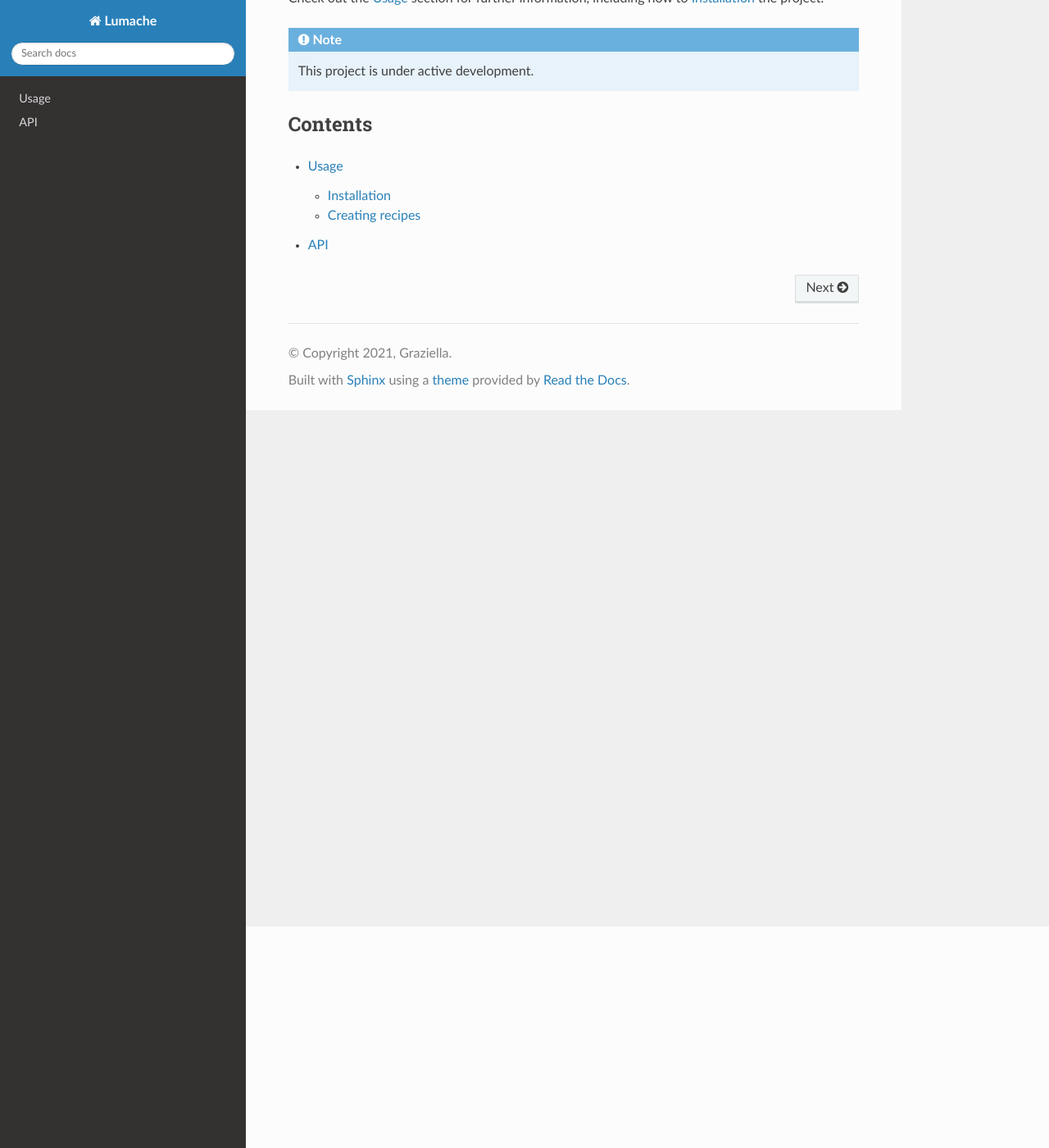
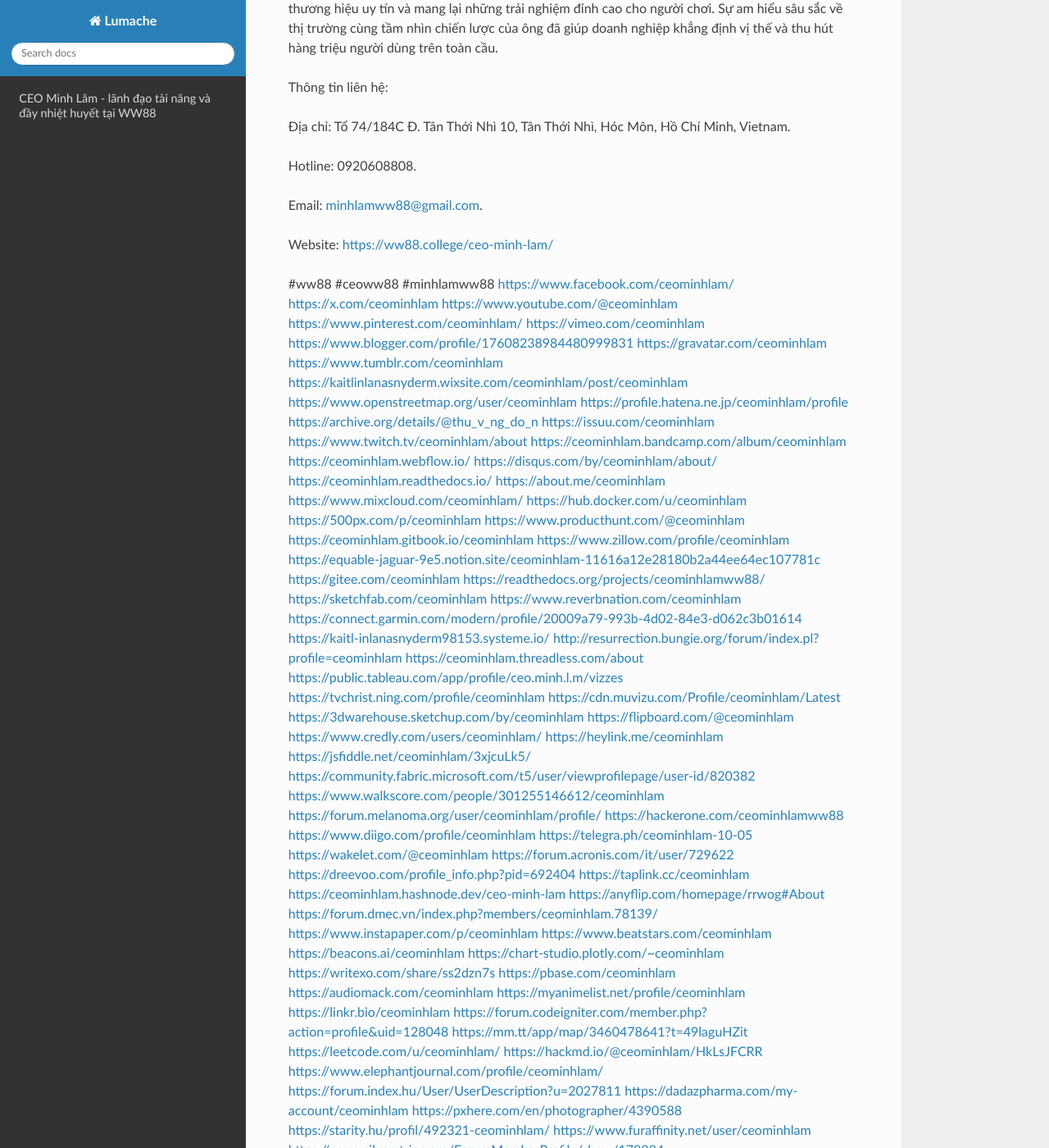
Before and after one commit to p8ebermouc/linkkceominhlam, a Sphinx documentation site: the page built from docs/source/index.rst, in a window 1280 px wide and 1400 px high, scrolled down 270 px. Shown: the whole window at 82% size. Built offline with Sphinx 7.4.7 and the Read the Docs theme 3.1.0, drawn with Linux system fonts in a browser that asks for light colours; some of the changed text lies outside the part shown.

Commit message:
Update index.rst

```diff
--- a/docs/source/index.rst
+++ b/docs/source/index.rst
@@ -1,22 +1,126 @@
-Welcome to Lumache's documentation!
+CEO Minh Lâm - lãnh đạo tài năng và đầy nhiệt huyết tại WW88
 ===================================
 
-**Lumache** (/lu'make/) is a Python library for cooks and food lovers
-that creates recipes mixing random ingredients.
-It pulls data from the `Open Food Facts database <https://world.openfoodfacts.org/>`_
-and offers a *simple* and *intuitive* API.
+`CEO Minh Lâm <https://ww88.college/ceo-minh-lam/>`_ là một nhà lãnh đạo tài năng và đầy nhiệt huyết, hiện đang giữ vị trí đứng đầu tại WW88 - một trong những nền tảng game đổi thưởng hàng đầu. Với kinh nghiệm dày dặn trong ngành công nghiệp giải trí trực tuyến, Minh Lâm đã đưa công ty phát triển vượt bậc, xây dựng thương hiệu uy tín và mang lại những trải nghiệm đỉnh cao cho người chơi. Sự am hiểu sâu sắc về thị trường cùng tầm nhìn chiến lược của ông đã giúp doanh nghiệp khẳng định vị thế và thu hút hàng triệu người dùng trên toàn cầu.
 
-Check out the :doc:`usage` section for further information, including
-how to :ref:`installation` the project.
+Thông tin liên hệ:
 
-.. note::
+Địa chỉ: Tổ 74/184C Đ. Tân Thới Nhì 10, Tân Thới Nhì, Hóc Môn, Hồ Chí Minh, Vietnam.
 
-   This project is under active development.
+Hotline: 0920608808.
 
-Contents
---------
+Email: minhlamww88@gmail.com.
 
-.. toctree::
+Website: https://ww88.college/ceo-minh-lam/
 
-   usage
-   api
+#ww88 #ceoww88 #minhlamww88
+https://www.facebook.com/ceominhlam/
+https://x.com/ceominhlam
+https://www.youtube.com/@ceominhlam
+https://www.pinterest.com/ceominhlam/
+https://vimeo.com/ceominhlam
+https://www.blogger.com/profile/17608238984480999831
+https://gravatar.com/ceominhlam
+https://www.tumblr.com/ceominhlam
+https://kaitlinlanasnyderm.wixsite.com/ceominhlam/post/ceominhlam
+https://www.openstreetmap.org/user/ceominhlam
+https://profile.hatena.ne.jp/ceominhlam/profile
+https://archive.org/details/@thu_v_ng_do_n
+https://issuu.com/ceominhlam
+https://www.twitch.tv/ceominhlam/about
+https://ceominhlam.bandcamp.com/album/ceominhlam
+https://ceominhlam.webflow.io/
+https://disqus.com/by/ceominhlam/about/
+https://ceominhlam.readthedocs.io/
+https://about.me/ceominhlam
+https://www.mixcloud.com/ceominhlam/
+https://hub.docker.com/u/ceominhlam
+https://500px.com/p/ceominhlam
+https://www.producthunt.com/@ceominhlam
+https://ceominhlam.gitbook.io/ceominhlam
+https://www.zillow.com/profile/ceominhlam
+https://equable-jaguar-9e5.notion.site/ceominhlam-11616a12e28180b2a44ee64ec107781c
+https://gitee.com/ceominhlam
+https://readthedocs.org/projects/ceominhlamww88/
+https://sketchfab.com/ceominhlam
+https://www.reverbnation.com/ceominhlam
+https://connect.garmin.com/modern/profile/20009a79-993b-4d02-84e3-d062c3b01614
+https://kaitl-inlanasnyderm98153.systeme.io/
+http://resurrection.bungie.org/forum/index.pl?profile=ceominhlam
+https://ceominhlam.threadless.com/about
+https://public.tableau.com/app/profile/ceo.minh.l.m/vizzes
+https://tvchrist.ning.com/profile/ceominhlam
+https://cdn.muvizu.com/Profile/ceominhlam/Latest
+https://3dwarehouse.sketchup.com/by/ceominhlam
+https://flipboard.com/@ceominhlam
+https://www.credly.com/users/ceominhlam/
+https://heylink.me/ceominhlam
+https://jsfiddle.net/ceominhlam/3xjcuLk5/
+https://community.fabric.microsoft.com/t5/user/viewprofilepage/user-id/820382
+https://www.walkscore.com/people/301255146612/ceominhlam
+https://forum.melanoma.org/user/ceominhlam/profile/
+https://hackerone.com/ceominhlamww88
+https://www.diigo.com/profile/ceominhlam
+https://telegra.ph/ceominhlam-10-05
+https://wakelet.com/@ceominhlam
+https://forum.acronis.com/it/user/729622
+https://dreevoo.com/profile_info.php?pid=692404
+https://taplink.cc/ceominhlam
+https://ceominhlam.hashnode.dev/ceo-minh-lam
+https://anyflip.com/homepage/rrwog#About
+https://forum.dmec.vn/index.php?members/ceominhlam.78139/
+https://www.instapaper.com/p/ceominhlam
+https://www.beatstars.com/ceominhlam
+https://beacons.ai/ceominhlam
+https://chart-studio.plotly.com/~ceominhlam
+https://writexo.com/share/ss2dzn7s
+https://pbase.com/ceominhlam
+https://audiomack.com/ceominhlam
+https://myanimelist.net/profile/ceominhlam
+https://linkr.bio/ceominhlam
+https://forum.codeigniter.com/member.php?action=profile&uid=128048
+https://mm.tt/app/map/3460478641?t=49laguHZit
+https://leetcode.com/u/ceominhlam/
+https://hackmd.io/@ceominhlam/HkLsJFCRR
+https://www.elephantjournal.com/profile/ceominhlam/
+https://forum.index.hu/User/UserDescription?u=2027811
+https://dadazpharma.com/my-account/ceominhlam
+https://pxhere.com/en/photographer/4390588
+https://starity.hu/profil/492321-ceominhlam/
+https://www.furaffinity.net/user/ceominhlam
+https://www.silverstripe.org/ForumMemberProfile/show/178884
+https://www.emoneyspace.com/ceominhlam
+https://www.callupcontact.com/b/businessprofile/ceominhlam/9301671
+https://www.intensedebate.com/people/ceominhlam
+https://files.fm/ceominhlam/info
+https://booklog.jp/users/ceominhlam/profile
+https://socialtrain.stage.lithium.com/t5/user/viewprofilepage/user-id/100734
+https://www.brownbook.net/business/53131217/ceominhlam/
+https://ceominhlam.hashnode.dev/ceominhlam
+https://varecha.pravda.sk/profil/ceominhlam/o-mne/
+https://www.goodreads.com/review/show/6900092068
+https://fileforums.com/member.php?u=275778
+https://original.misterpoll.com/users/5538381
+https://meetup.furryfederation.com/events/3fcd2fab-dc5e-4c93-b000-4ed7ec853295
+https://forum.xorbit.space/member.php/8684-ceominhlam
+https://findaspring.org/members/ceominhlam/
+https://ingmac.ru/forum/?PAGE_NAME=profile_view&UID=57498
+https://www.imagekind.com/MemberProfile.aspx?MID=d7697994-aad3-411c-9eb8-454dca6a9801
+https://chothai24h.com/members/16578-ceominhlam.html
+https://storyweaver.org.in/en/users/1003329
+https://club.doctissimo.fr/ceominhlam/
+https://urlscan.io/result/d7cbe7ea-1dc5-454a-aaa6-55b282848487/
+https://www.outlived.co.uk/author/ceominhlam/
+https://motion-gallery.net/users/651935
+https://linkmix.co/26880097
+https://potofu.me/ceominhlam
+https://www.opendesktop.org/u/ceominhlam
+https://www.pling.com/u/ceominhlam/
+https://www.mycast.io/profiles/294975/username/ceominhlam
+https://www.sythe.org/members/ceominhlam.1797872/
+https://dongnairaovat.com/members/ceominhlam.22697.html
+https://hiqy.in/1728030390462194_62365
+https://kemono.im/ceominhlam/
+https://etextpad.com/ug9ojwkyzs
+https://penposh.com/ceominhlam
+https://imgcredit.xyz/ceominhlam
```
